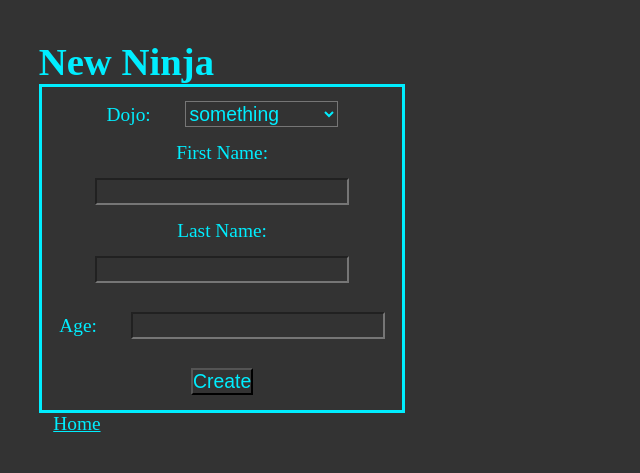
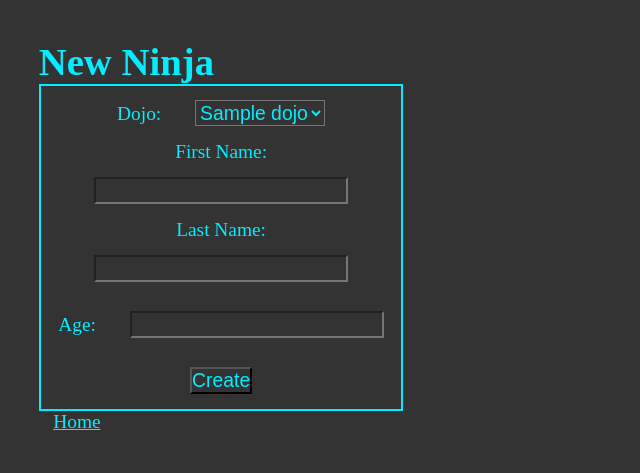
Before and after one commit to DevTrevorC/dojos_and_ninjas, a Flask app: page /ninjas in a window 1280 px wide. Shown: the top 473 px of the page, without its empty margins (0-640 px from the left). Run offline with Flask 2, Linux system fonts and the light colour scheme; tables that the repository leaves empty or names only in its code hold one stand-in row (values such as "Sample post").

Commit message:
Completed

```diff
--- a/flask_app/controllers/ninjas.py
+++ b/flask_app/controllers/ninjas.py
@@ -1,11 +1,20 @@
 from flask_app import app
 from flask import render_template, redirect, request, session, flash
 from flask_app.models.ninja import Ninja
+from flask_app.models.dojo import Dojo
 
 @app.route('/ninjas')
 def	add_ninja():
-	return render_template('add_ninja.html')
+	dojos = Dojo.get_all()
+	return render_template('add_ninja.html', dojos = dojos)
 
-@app.route('/dojos/<int:id>')
-def show_dojo(id):
-    return render_template('show_dojo.html')
+@app.route('/ninjas/create', methods= ['POST'])
+def	create_ninja():
+	data = {
+		"dojo_id" : request.form["dojo_id"],
+		"first_name" : request.form["first_name"],
+		"last_name" : request.form["last_name"],
+		"age" : request.form["age"]
+	}
+	Ninja.new_ninja(data)
+	return redirect('/dojos')
--- a/flask_app/models/dojo.py
+++ b/flask_app/models/dojo.py
@@ -1,4 +1,5 @@
 from flask_app.config.mysqlconnection import connectToMySQL
+from flask_app.models.ninja import Ninja
 
 class Dojo:
     def __init__(self, data):
@@ -6,6 +7,7 @@ class Dojo:
         self.name = data['name']
         self.created_at = data['created_at']
         self.updated_at = data['updated_at']
+        self.ninjas = []
 
     @classmethod
     def get_all(cls):
@@ -17,6 +19,23 @@ class Dojo:
         return dojos
 
     @classmethod
+    def get_one(cls, data):
+        query = "SELECT * FROM dojos LEFT JOIN ninjas ON ninjas.dojo_id = dojos.id WHERE dojos.id = %(id)s;"
+        results = connectToMySQL('dojos_and_ninjas_schema').query_db(query, data)
+        dojo = cls(results[0])
+        for ninja_in_db in results:
+            ninja_info = {
+                "id" : ninja_in_db["ninjas.id"],
+                "first_name" : ninja_in_db["first_name"],
+                "last_name" : ninja_in_db["last_name"],
+                "age" : ninja_in_db["age"],
+                "created_at" : ninja_in_db["ninjas.created_at"],
+                "updated_at" : ninja_in_db["ninjas.updated_at"]
+            }
+            dojo.ninjas.append(ninja_info)
+        return dojo
+
+    @classmethod
     def add_dojo(cls, data):
         query = "INSERT INTO dojos (name, created_at, updated_at) VALUES (%(name)s,  now(), now());"
         return connectToMySQL('dojos_and_ninjas_schema').query_db(query, data)
--- a/flask_app/static/style.css
+++ b/flask_app/static/style.css
@@ -4,8 +4,12 @@
     font-size: 1.1rem;
 }
 
-body, input ,textarea, a, select {
+body, input ,textarea, select {
     background-color: #333;
+    color: #0ef;
+}
+
+a {
     color: #0ef;
 }
 
@@ -35,11 +39,7 @@ input, label, select, a {
 .container {
     width: 60%;
     text-align: center;
-    border: #0ef solid 3px;
-}
-
-.addSpace {
-    margin: .75em;
+    border: #0ef solid 2px;
 }
 
 .notAsWide {
@@ -55,7 +55,6 @@ h1 {
 table, td {
     border: #0ef solid 1px;
     border-collapse: collapse;
-
 }
 
 table {
--- a/flask_app/templates/add_ninja.html
+++ b/flask_app/templates/add_ninja.html
@@ -11,28 +11,29 @@
     <div>
         <h1>New Ninja</h1>
         <div class="container notAsWide">
-            <form action="">
+            <form action="/ninjas/create" method="POST">
                 <div>
-                    <label for="">Dojo:</label>
-                    <select name="" id="">
-                        <option value="">something</option>
-                        <option value="">something else</option>
+                    <label for="select_dojo">Dojo:</label>
+                    <select name="dojo_id" id="select_dojo">
+                        {% for dojo in dojos %}
+                        <option value="{{dojo.id}}">{{dojo.name}}</option>
+                        {% endfor %}
                     </select>
                 </div>
                 <div>
-                    <label for="">First Name:</label>
-                    <input type="text" name="" id="">
+                    <label for="first_name">First Name:</label>
+                    <input type="text" name="first_name">
                 </div>
                 <div>
-                <label for="">Last Name:</label>
-                <input type="text" name="" id="">
+                <label for="last_name">Last Name:</label>
+                <input type="text" name="last_name">
                 </div>
                 <div>
-                    <label for="">Age:</label>
-                    <input type="text" name="" id="">
+                    <label for="age">Age:</label>
+                    <input type="text" name="age">
                 </div>
                 <div>
-                    <input type="submit" name="" id="" value="Create">
+                    <input type="submit" value="Create">
                 </div>
             </form>
         </div>
```
Also changed, not shown: flask_app/controllers/dojos.py (+12 -2 lines), flask_app/models/ninja.py (+6 -6 lines), flask_app/templates/show_dojo.html (+6 -13 lines).
